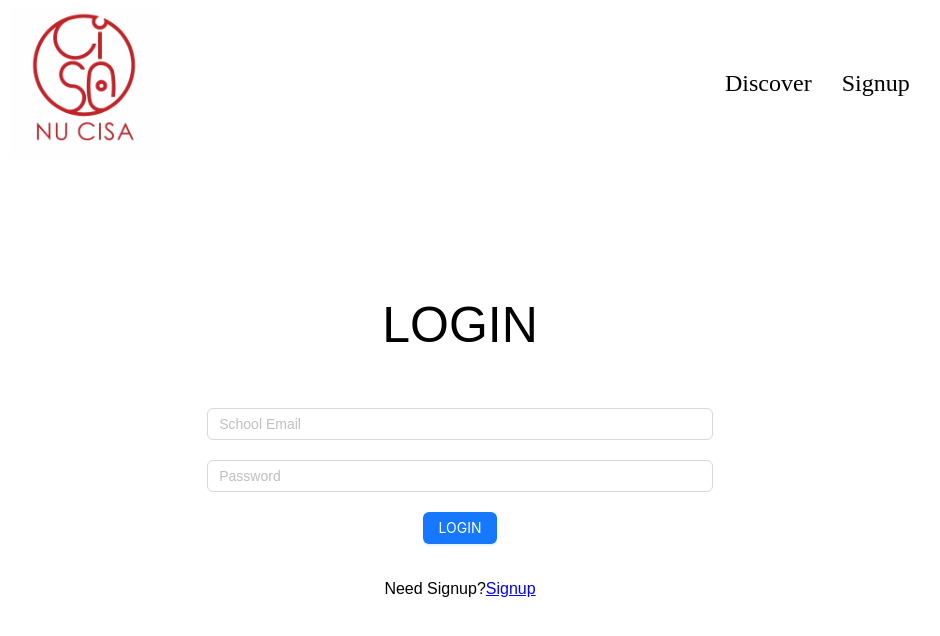
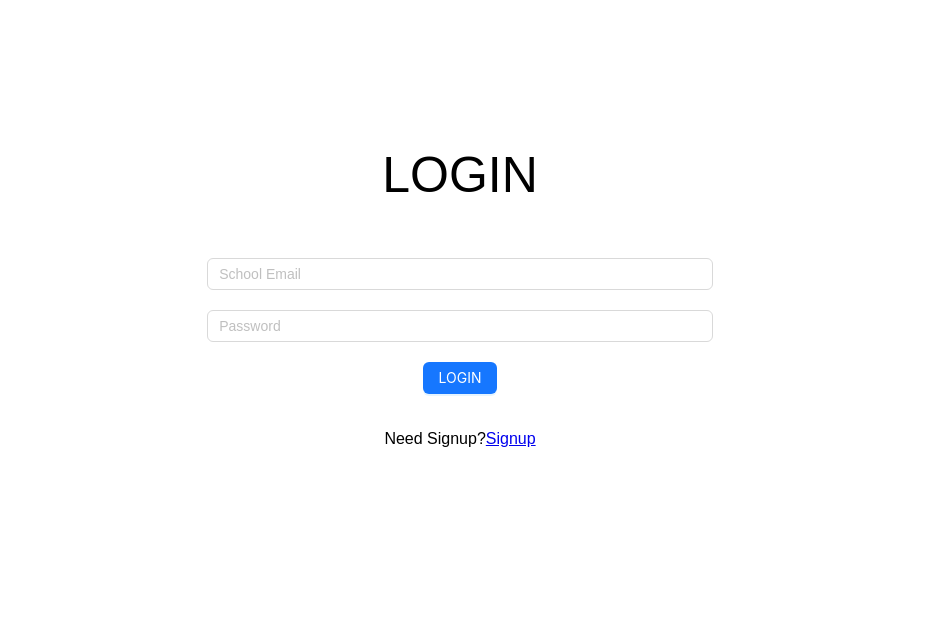
Before and after one commit to oscardddd/310-client, a Next.js app: page / in a window 1280 px wide. Shown: the top 636 px of the page, without its empty margins (180-1120 px from the left). Built offline with nearby package versions, Linux system fonts and the light colour scheme.

Commit message:
removed CISA logo

```diff
--- a/pages/index.js
+++ b/pages/index.js
@@ -53,7 +53,7 @@ export default function Login() {
 
   return (
     <div>
-      <Header className={styles.header} />
+      {/* <Header className={styles.header} /> */}
       <div className={styles.body}>
         <h1 className={styles.loginTitle}>Login</h1>
         <Input
```
